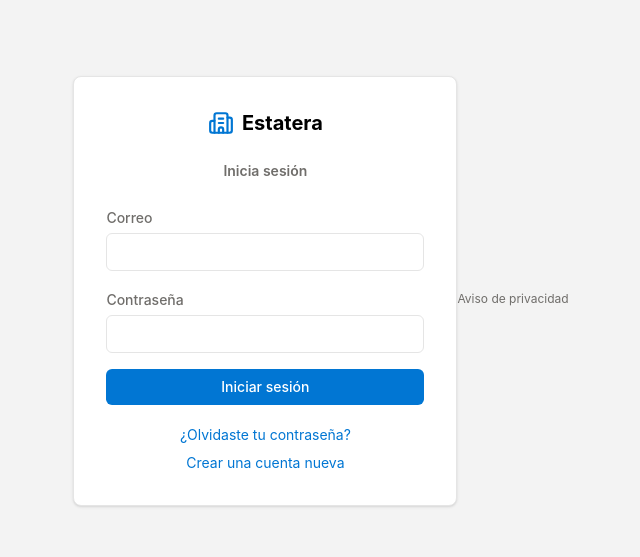
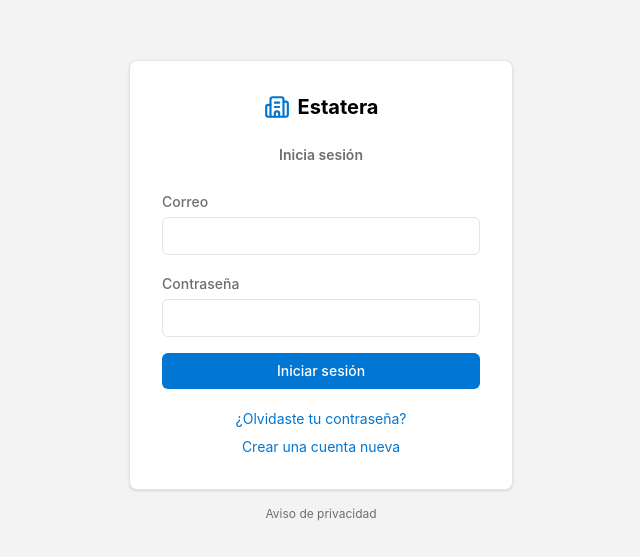
Before and after one commit to salasmo/CRM_React, a React (Vite) app: page /login in a window 1280 px wide. Shown: the part 109-666 px from the top of the page, without its empty margins (319-959 px from the left). Built offline with nearby package versions, Linux system fonts and the light colour scheme; no server answers.

Commit message:
Corrige posición del link de privacidad en login

```diff
--- a/src/App.jsx
+++ b/src/App.jsx
@@ -16,6 +16,7 @@
 import Settings from './pages/Settings'
 import LeadScoring from './pages/LeadScoring'
 import WhatsAppPage from './pages/WhatsApp'
+import PrivacyPolicy from './pages/PrivacyPolicy'
 import { useSupabaseTable } from './hooks/useSupabaseTable'
 
 function ProtectedApp() {
@@ -46,6 +47,7 @@
         <Route path="/configuracion" element={<Settings vendedores={vendedoresTable.data} />} />
         <Route path="/scoring" element={<LeadScoring leads={leadsTable.data} />} />
         <Route path="/whatsapp" element={<WhatsAppPage />} />
+        <Route path="/privacy-policy" element={<PrivacyPolicy />} />
         <Route path="*" element={<Navigate to="/" replace />} />
       </Route>
     </Routes>
--- a/src/pages/Login.jsx
+++ b/src/pages/Login.jsx
@@ -48,7 +48,7 @@
   }
 
   return (
-    <div className="min-h-screen bg-sf-bg flex items-center justify-center p-4">
+    <div className="min-h-screen bg-sf-bg flex flex-col items-center justify-center p-4">
       <div className="bg-white border border-sf-border rounded-lg shadow-sm p-8 w-full max-w-sm">
         <div className="flex items-center gap-2 justify-center mb-6">
           <Building2 className="text-sf-blue" size={26} />
@@ -112,6 +112,7 @@
           )}
         </div>
       </div>
+
       <Link to="/privacy-policy" className="text-xs text-sf-text-muted hover:text-sf-blue transition mt-4">
         Aviso de privacidad
       </Link>
```
